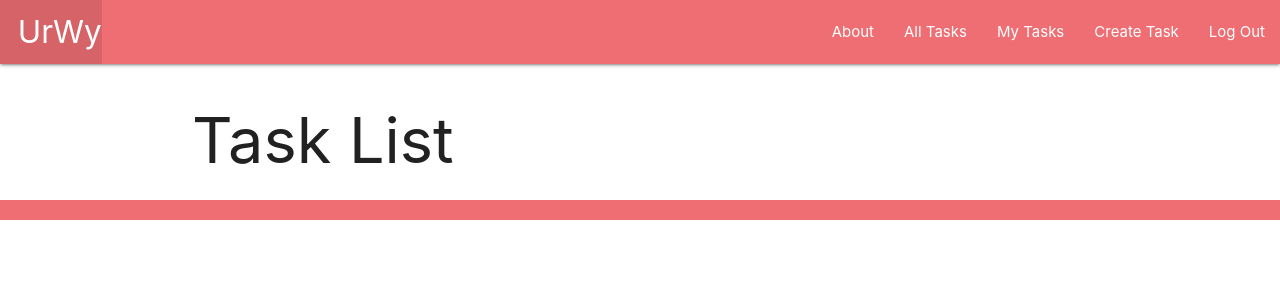
After one commit to rsraj9980/urwy, a Django app: page /tasks/mytasks/ in a window 1280 px wide. The commit adds this page. Shown: the top 300 px of the page. Run offline with Django 3.2, Linux system fonts and the light colour scheme; the visitor is signed in with stand-in values (Sample User, id 1); data that the repository does not hold is empty.

Commit message:
Add My Tasks page

```diff
--- a/main_app/templates/base.html
+++ b/main_app/templates/base.html
@@ -20,10 +20,11 @@
                     <li><a href="/" class="left brand-logo">&nbsp;&nbsp;UrWy</a></li>
                 </ul>
                 <ul class="right">
+                    {% if user.is_authenticated %}
                     <li><a href="{% url 'home' %}">About</a></li>
-                    <li><a href="{% url 'index' %}">My Tasks</a></li>
+                    <li><a href="{% url 'index' %}">All Tasks</a></li>
+                    <li><a href="{% url 'my_tasks' %}">My Tasks</a></li>
                     <li><a href="{% url 'tasks_create' %}">Create Task</a></li>
-                    {% if user.is_authenticated %}
                     <li><a href="{% url 'logout' %}">Log Out</a></li>
                     {% else %}
                     <li><a href="{% url 'signup' %}">Sign Up</a></li>
--- a/main_app/templates/tasks/detail.html
+++ b/main_app/templates/tasks/detail.html
@@ -8,7 +8,7 @@
             <div class="card-content">
                 <span class="card-title">{{ task.title }}</span>
                 <p>Description: {{ task.desc }}</p>
-                <p>budget: {{ task.budget }}</p>
+                <p>Budget: ${{ task.budget }}</p>
                 <p>Create Date: {{ task.createDate }}</p>
                 <p>End Date: {{ task.endDate }}</p>
                 <div class="card-action">
--- a/main_app/templates/tasks/index.html
+++ b/main_app/templates/tasks/index.html
@@ -3,15 +3,13 @@
 <h1>Task List</h1>
 
 {% for task in tasks %}
-<a href="{% url 'detail' task.id %}">
 <div class="card">
     <div class="card-content">
         <span class="card-title">{{ task.title }}</span>
         <p>Description: {{ task.desc }}</p>
         <p>Created Date: {{ task.createDate }}</p>
         <p>End Date: {{ task.endDate }}</p>
-            <p>Budget: {{ task.budget }}</p>
+        <p>Budget: ${{ task.budget }}</p>
     </div>
 </div>
-</a>
 {% endfor %} {% endblock %}
--- /dev/null
+++ b/main_app/templates/tasks/mytasks.html
@@ -0,0 +1,17 @@
+{% extends 'base.html' %} {% block content %}
+
+<h1>Task List</h1>
+
+{% for task in tasks %}
+<a href="{% url 'detail' task.id %}">
+    <div class="card">
+        <div class="card-content">
+            <span class="card-title">{{ task.title }}</span>
+            <p>Description: {{ task.desc }}</p>
+            <p>Created Date: {{ task.createDate }}</p>
+            <p>End Date: {{ task.endDate }}</p>
+            <p>Budget: ${{ task.budget }}</p>
+        </div>
+    </div>
+</a>
+{% endfor %} {% endblock %}
--- a/main_app/urls.py
+++ b/main_app/urls.py
@@ -4,6 +4,7 @@ from . import views
 urlpatterns = [
     path('', views.home, name='home'),
     path('tasks/', views.tasks_index, name='index'),
+    path('tasks/mytasks/', views.my_tasks, name='my_tasks'),
     path('tasks/<int:task_id>/', views.tasks_detail, name='detail'),
     path('tasks/create/', views.TasksCreate.as_view(), name='tasks_create'),
     path('tasks/<int:pk>/update/', views.TasksUpdate.as_view(), name='tasks_update'),
--- a/main_app/views.py
+++ b/main_app/views.py
@@ -15,8 +15,13 @@ def home(request):
 
 @login_required
 def tasks_index(request):
+  tasks = Task.objects.all()
+  return render(request, 'tasks/index.html',{'tasks': tasks})
+
+@login_required
+def my_tasks(request):
   tasks = Task.objects.filter(user=request.user)
-  return render(request, 'tasks/index.html',{'tasks': tasks})
+  return render(request, 'tasks/mytasks.html',{'tasks': tasks})
 
 @login_required
 def tasks_detail(request, task_id):
```
Lines whose indentation alone changed are shown as unchanged.
